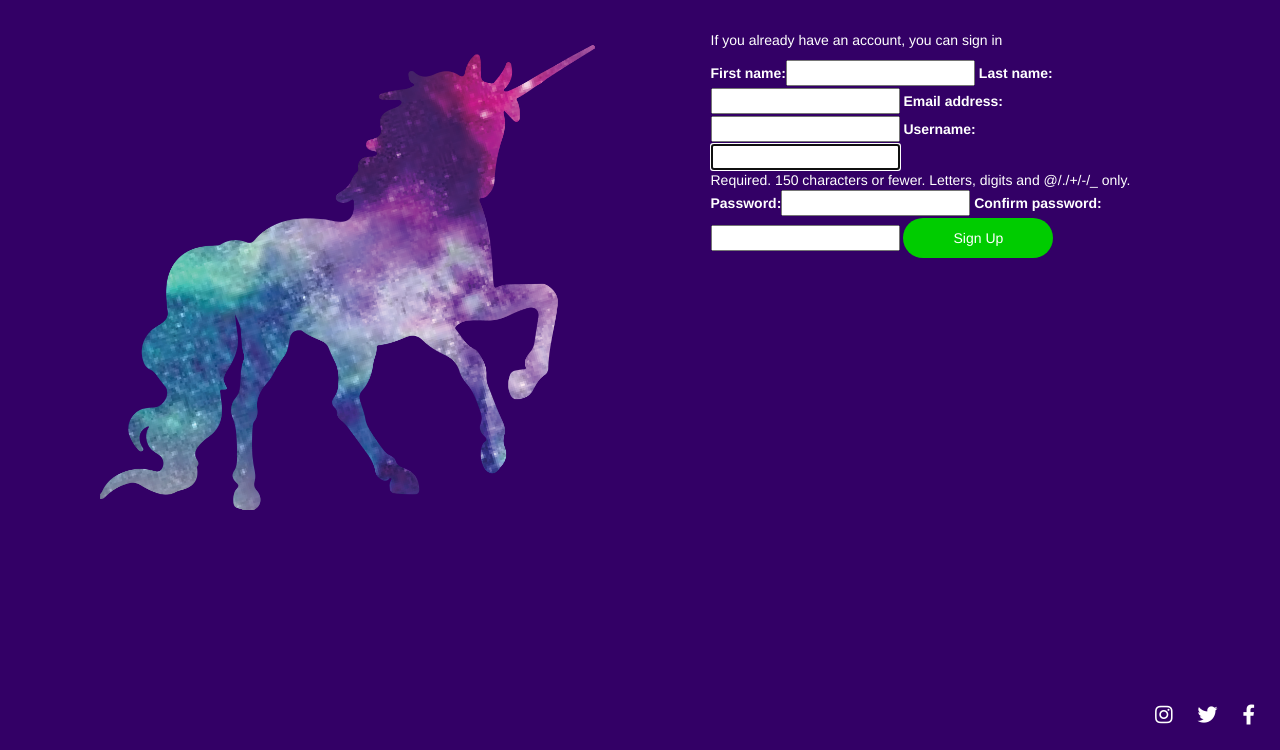
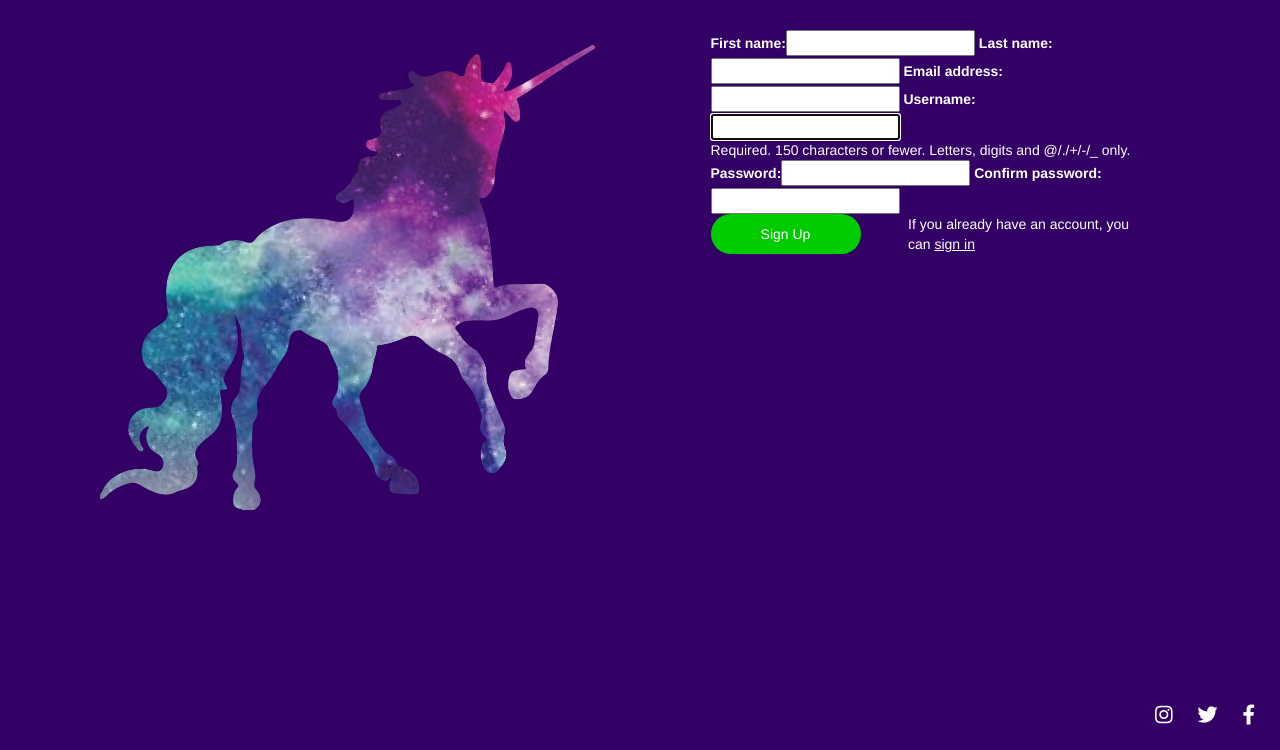
Before and after one commit to kmaaallen/unicorn-attractor-milestone, a Django app: page /accounts/sign_up/ in a window 1280 px wide. Shown: the part 50-800 px from the top of the page. Run offline with Django 3.2, Linux system fonts and the light colour scheme; some libraries are stand-ins or nearby versions.

Commit message:
updated sign up form style

```diff
--- a/accounts/templates/sign_up.html
+++ b/accounts/templates/sign_up.html
@@ -13,10 +13,18 @@
     <div class=" form-div col-md-6">
 
 <form method="POST" class="accountform">
-<p>If you already have an account, you can <a href="{% url 'sign_in' %}">sign in</a></p>
+
     {% csrf_token %}
     {{ sign_up_form | as_bootstrap }}
+    <div class="row">
+    <div class="col-md-5">
     <button type="submit" class="sign-up-btn">Sign Up</button>
+    </div>
+    <div class="col-md-7">
+    <p>If you already have an account, you can <a class="sign-in-link" href="{% url 'sign_in' %}">sign in</a></p>
+    </div>
+    </div>
+
 </form>
     </div>
   </div>
--- a/static/css/style.css
+++ b/static/css/style.css
@@ -157,6 +157,10 @@ h1.landing-title{
     margin-bottom: 50px;
 }
 
+.sign-in-link{
+    text-decoration: underline;
+}
+
 .accountform>h3 {
     color: #ffffff;
 }
@@ -252,3 +256,10 @@ h1.landing-title{
 .sub-text{
     font-style:italic;
 }
+
+/* password reset styling */
+
+.password-reset-done{
+    color: #ffffff;
+    margin-left:25px;
+}
--- a/templates/registration/password_reset_done.html
+++ b/templates/registration/password_reset_done.html
@@ -4,6 +4,7 @@
 {% block page_title %}Password Reset{% endblock %}
 {% block page_heading %}Password Reset{% endblock %}
 {% block content %}
-<h3> Thank you, an email with instructions has been sent </h3>
-
+<div>
+<h3 class="password-reset-done"> Thank you, an email with instructions has been sent </h3>
+</div>
 {% endblock %}
```
